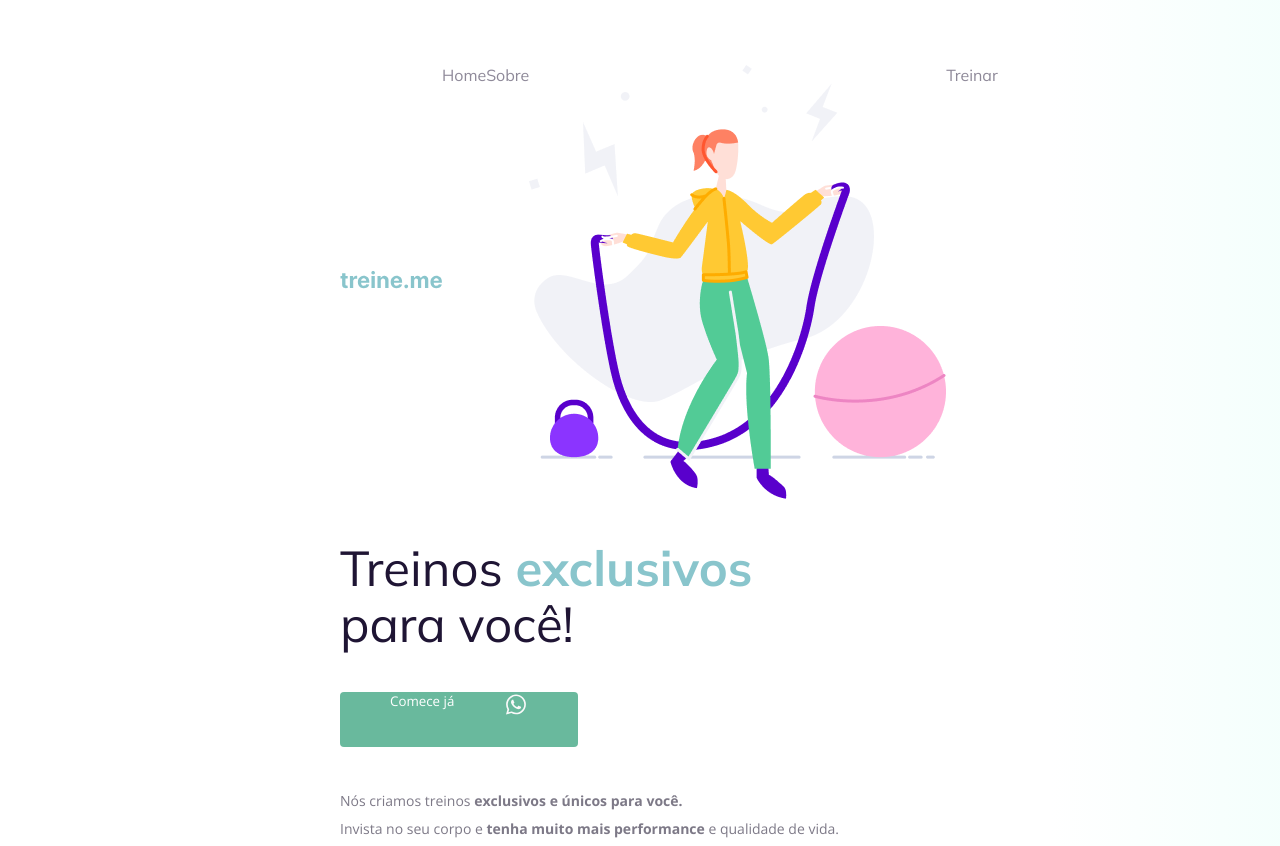
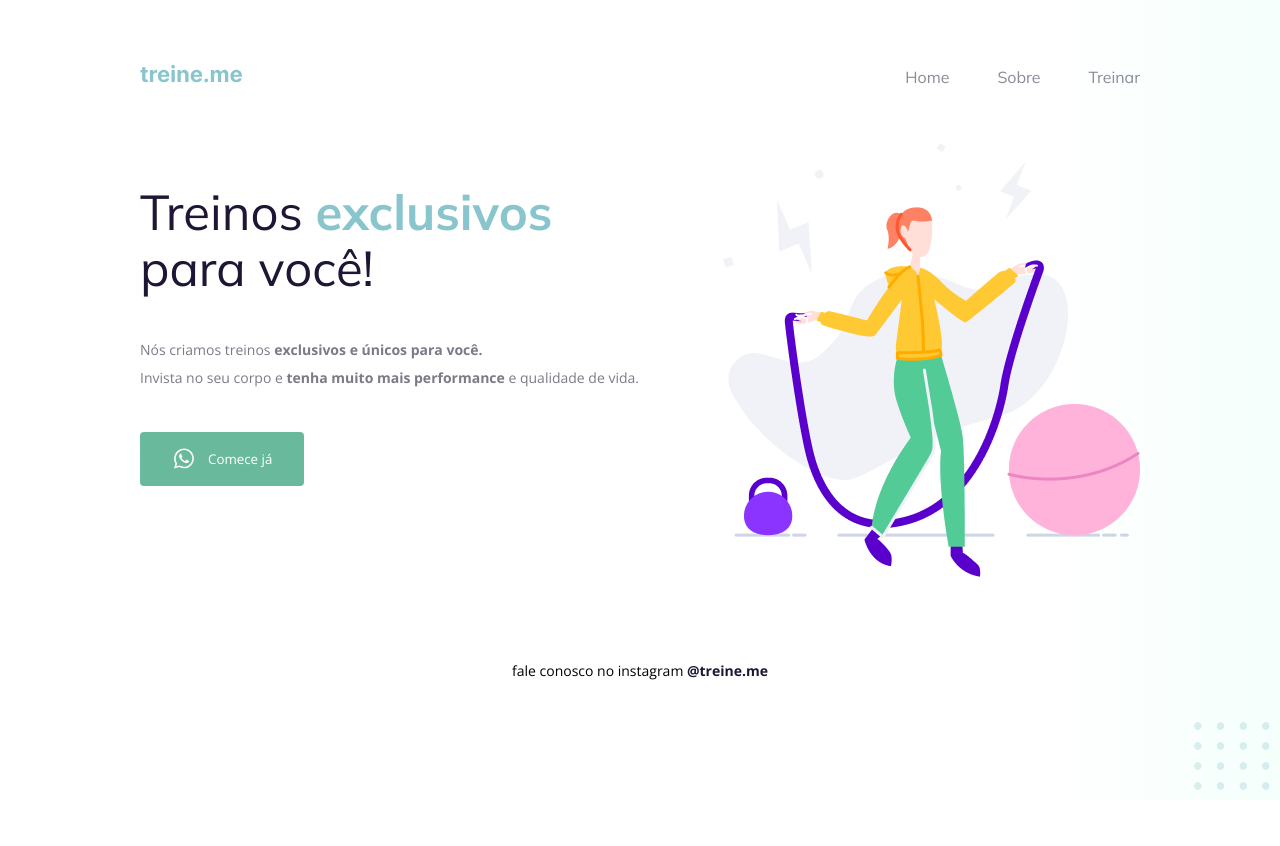
Before and after one commit to carloscrw/rocketseat-projeto02, a plain HTML site: page index.html in a window 1280 px wide. Shown: the top 846 px of the page. After the commit the page ends 800 px from the top, so only its background shows below. Drawn offline with nearby package versions, Linux system fonts and the light colour scheme.

Commit message:
fix: concerto bugs

```diff
--- a/index.html
+++ b/index.html
@@ -22,27 +22,23 @@
           <ul>
             <li><a href="#">Home</a></li>
             <li><a href="#">Sobre</a></li>
-            <img src="images/img.png" alt="Desenho de uma mulher pulando corta numa academia.">
             <li><a href="#">Treinar</a></li>
           </ul>
-      </nav>
+        </nav>
 
-      <main>
+        <main>
           <section>
             <h1>Treinos <span>exclusivos</span> para você!</h1>
-            <button>
-              Comece já
-              <img src="images/whats.svg" alt="Ícone do whatsapp">
-
-            </button>
-
             <p>
               Nós criamos treinos <strong>exclusivos e únicos para você.</strong></br>
               Invista no seu corpo e <strong>tenha muito mais performance</strong> e qualidade de vida.
             </p>
-
+            <button>
+              <img src="images/whats.svg" alt="Ícone do whatsapp">
+              Comece já
+            </button>
           </section>
-
+          <img src="images/img.png" alt="Desenho de uma mulher pulando corta numa academia.">
       </main>
 
       <footer>
--- a/style.css
+++ b/style.css
@@ -3,23 +3,26 @@ body {
 
   font-family: "Open Sans", sans-serif;
 
-    background: linear-gradient(90deg, rgb(227, 255, 248, 0) 82.08%, rgb(227, 255, 248, 0.38) 100%);
+  background: linear-gradient(
+    90deg,
+    rgb(227, 255, 248, 0) 82.08%,
+    rgb(227, 255, 248, 0.38) 100%
+  );
 
   min-height: 100vh;
 }
 
 .page {
-    width: 600px;
+  width: 1000px;
+
   margin: 0 auto;
   padding-top: 65px;
 }
 
 nav {
   display: flex;
-    justify-content: start;
+  justify-content: space-between;
   align-items: center;
-
-    margin-bottom: 15px;
 }
 
 ul {
@@ -27,6 +30,7 @@ body {
   list-style: none;
   margin: 0;
   padding: 0;
+  gap: 48px;
 }
 
 a {
@@ -63,6 +67,13 @@ body {
   font-weight: bold;
 }
 
+main {
+  display: flex;
+  justify-content: space-between;
+
+  margin-top:55px
+}
+
 section p {
   font-size: 14px;
   line-height: 28px;
@@ -75,13 +86,14 @@ body {
   color: white;
   font-family: "Open Sans", sans-serif;
 
-    background: #69B99D;
+  background: #69b99d;
   border: 0;
-    padding: 0 50px 30px;
+  padding: 14px 32px 15px;
 
   display: flex;
+  align-items: center;
   justify-content: space-around;
-    gap: 50px;
+  gap: 12px;
 
   border-radius: 4px;
 
@@ -89,7 +101,7 @@ body {
 }
 
 button:hover {
-      background: #4EA788;
+  background: #4ea788;
 }
 
 footer {
@@ -106,6 +118,7 @@ body {
 }
 
 #balls {
+  position: fixed;
   bottom: 0;
   right: 0;
 }
```
Lines whose indentation alone changed are shown as unchanged.
